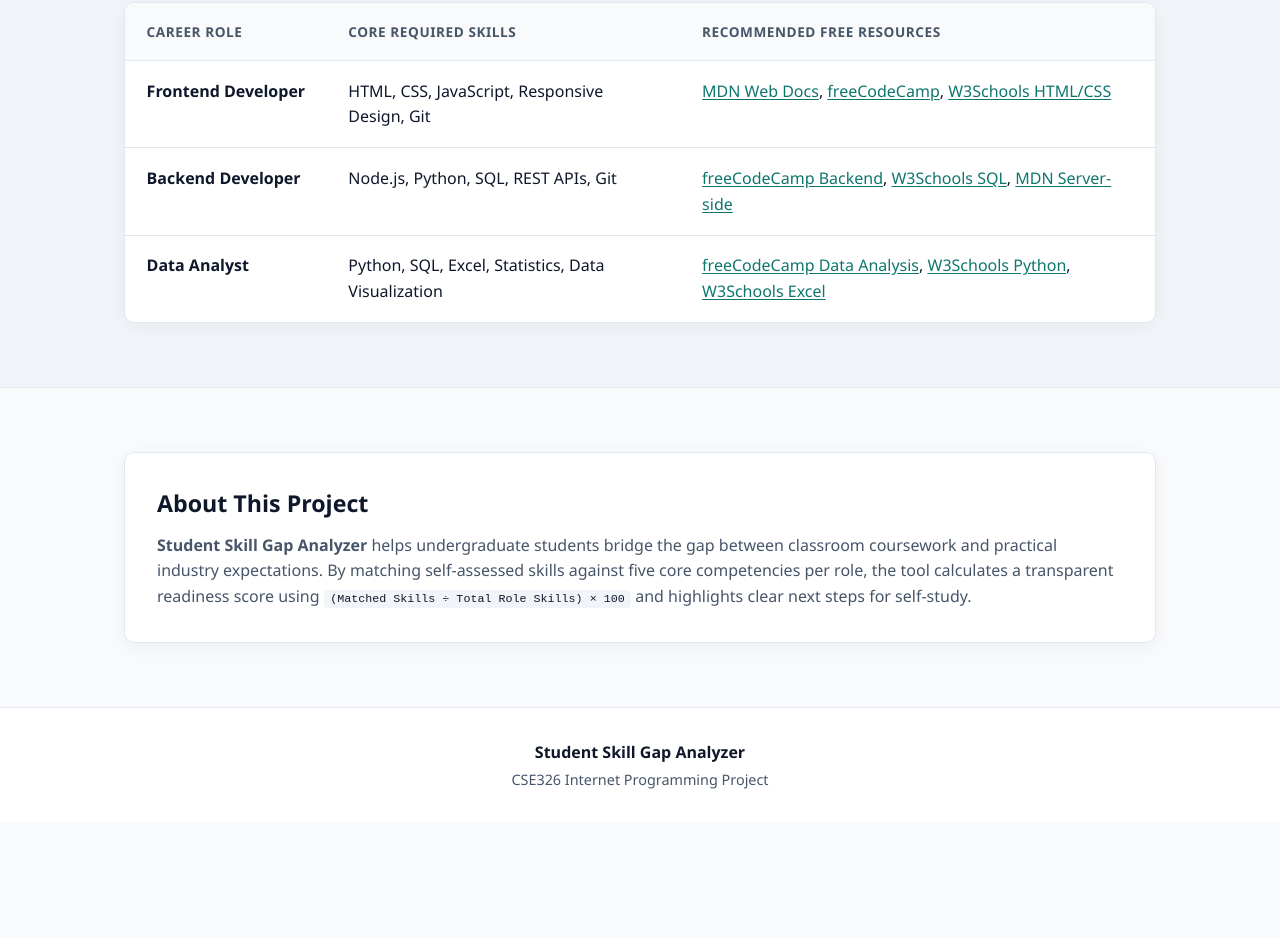
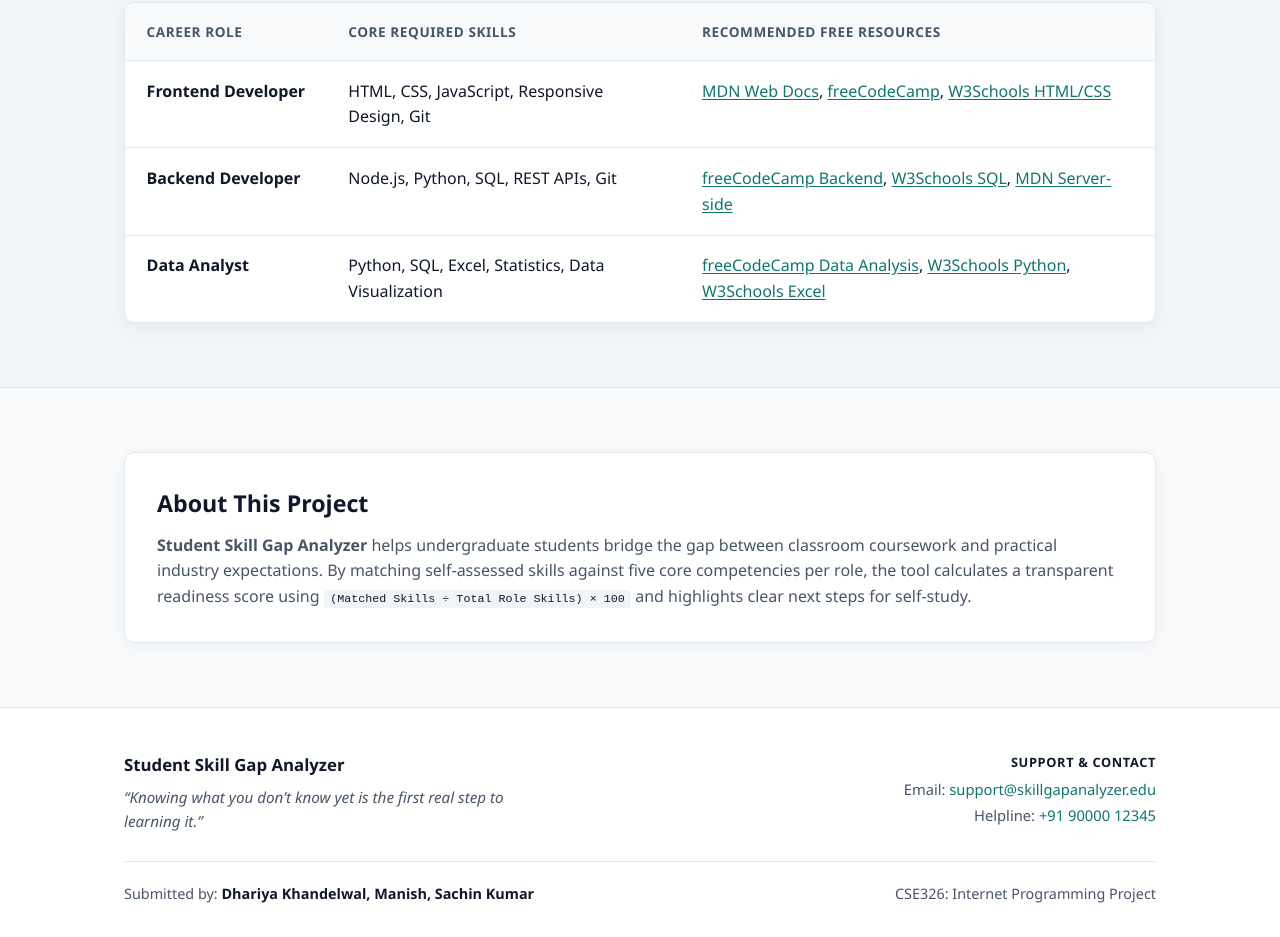
Before and after one commit to kumarsachin1240421-code/CSE-326, a plain HTML site: page index.html in a window 1280 px wide. Shown: the part 1469-2406 px from the top of the page. Before the commit the page ends 2292 px from the top, so only its background shows below. Drawn offline with Linux system fonts and the light colour scheme.

Commit message:
Update footer with project quote, contact details, and team credits

```diff
--- a/index.html
+++ b/index.html
@@ -261,9 +261,24 @@
 
   <!-- Footer -->
   <footer class="site-footer">
-    <div class="container footer-content">
-      <p class="footer-title">Student Skill Gap Analyzer</p>
-      <p class="footer-course">CSE326 Internet Programming Project</p>
+    <div class="container">
+      <div class="footer-main">
+        <div class="footer-brand">
+          <p class="footer-title">Student Skill Gap Analyzer</p>
+          <p class="footer-quote">&ldquo;Knowing what you don&rsquo;t know yet is the first real step to learning it.&rdquo;</p>
+        </div>
+
+        <address class="footer-contact">
+          <p class="footer-label">Support &amp; Contact</p>
+          <p>Email: <a href="mailto:support@skillgapanalyzer.edu">support@skillgapanalyzer.edu</a></p>
+          <p>Helpline: <a href="tel:+919000012345">+91 90000 12345</a></p>
+        </address>
+      </div>
+
+      <div class="footer-bottom">
+        <p class="footer-credits">Submitted by: <strong>Dhariya Khandelwal, Manish, Sachin Kumar</strong></p>
+        <p class="footer-course">CSE326: Internet Programming Project</p>
+      </div>
     </div>
   </footer>
 
--- a/style.css
+++ b/style.css
@@ -587,19 +587,85 @@ select:focus-visible,
 .site-footer {
   background-color: var(--bg-card);
   border-top: 1px solid var(--border-subtle);
-  padding: 2rem 0;
-  text-align: center;
+  padding: 2.75rem 0 2rem;
+  color: var(--text-secondary);
+}
+
+.footer-main {
+  display: flex;
+  justify-content: space-between;
+  align-items: flex-start;
+  gap: 2rem;
+  padding-bottom: 1.75rem;
+}
+
+.footer-brand {
+  max-width: 440px;
 }
 
 .footer-title {
+  font-size: 1.05rem;
+  font-weight: 700;
+  color: var(--text-primary);
+  margin-bottom: 0.4rem;
+}
+
+.footer-quote {
+  font-size: 0.95rem;
+  font-style: italic;
+  color: var(--text-secondary);
+}
+
+.footer-contact {
+  font-style: normal;
+  font-size: 0.92rem;
+  text-align: right;
+}
+
+.footer-label {
+  font-size: 0.8rem;
+  font-weight: 600;
+  text-transform: uppercase;
+  letter-spacing: 0.05em;
+  color: var(--text-primary);
+  margin-bottom: 0.35rem;
+}
+
+.footer-contact p + p {
+  margin-top: 0.2rem;
+}
+
+.footer-contact a {
+  color: var(--accent);
+  text-decoration: none;
+  font-weight: 500;
+}
+
+.footer-contact a:hover {
+  color: var(--accent-hover);
+  text-decoration: underline;
+  text-underline-offset: 2px;
+}
+
+.footer-bottom {
+  display: flex;
+  justify-content: space-between;
+  align-items: center;
+  flex-wrap: wrap;
+  gap: 0.75rem 1.5rem;
+  padding-top: 1.25rem;
+  border-top: 1px solid var(--border-subtle);
+  font-size: 0.9rem;
+}
+
+.footer-credits strong {
   font-weight: 600;
   color: var(--text-primary);
 }
 
 .footer-course {
-  font-size: 0.9rem;
+  font-weight: 500;
   color: var(--text-secondary);
-  margin-top: 0.2rem;
 }
 
 /* Touch screen tap target sizing */
@@ -611,6 +677,11 @@ select:focus-visible,
 
   .checkbox-item {
     min-height: 48px;
+  }
+
+  .footer-contact a {
+    display: inline-block;
+    padding: 0.25rem 0;
   }
 }
 
@@ -678,6 +749,17 @@ select:focus-visible,
   .score-badge {
     text-align: left;
   }
+
+  .footer-main,
+  .footer-bottom {
+    flex-direction: column;
+    align-items: center;
+    text-align: center;
+  }
+
+  .footer-contact {
+    text-align: center;
+  }
 }
 
 @media (max-width: 480px) {
```
